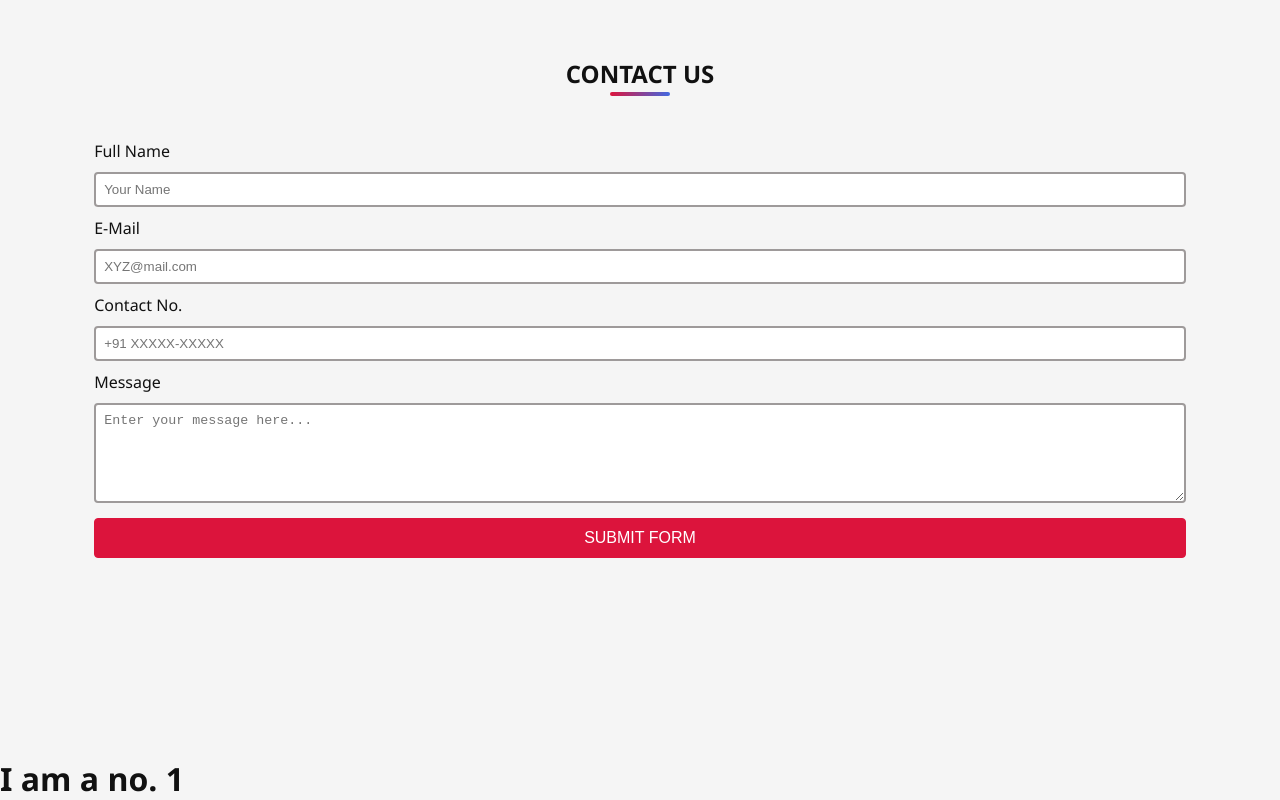
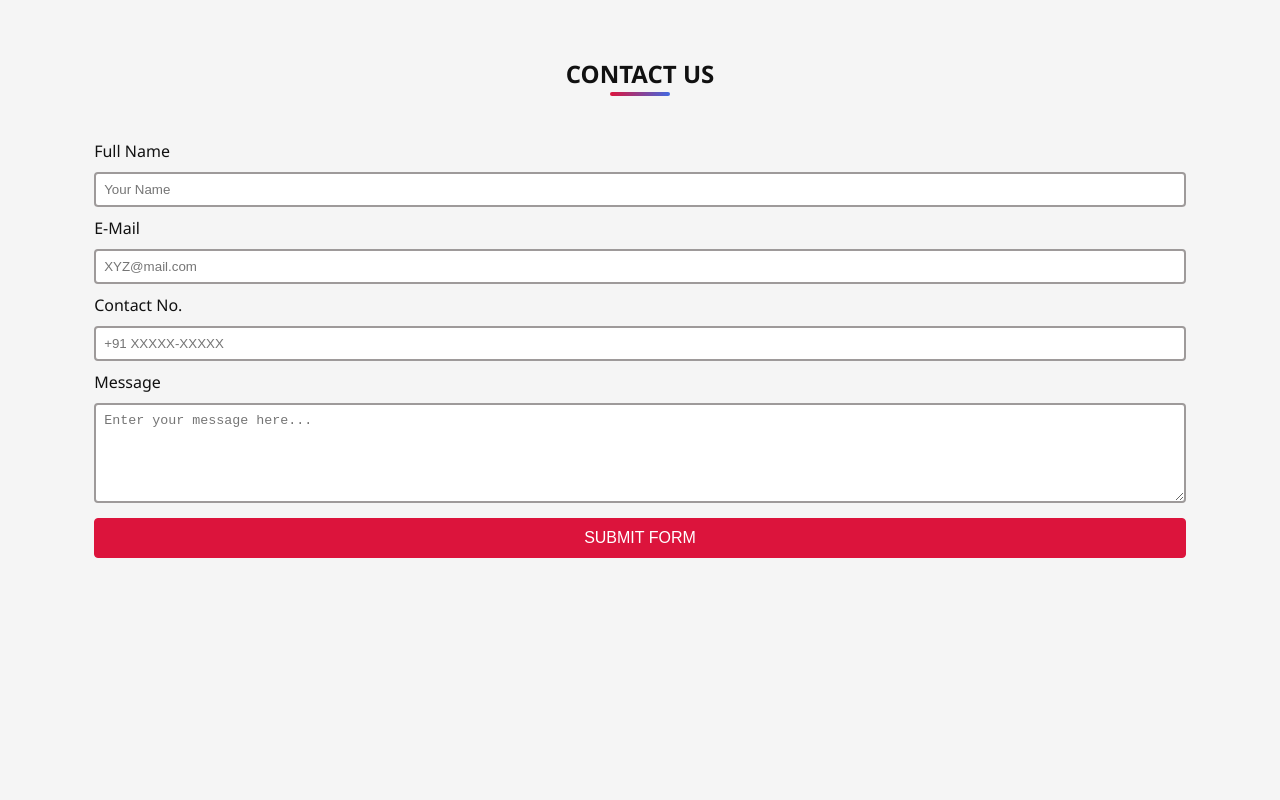
Before and after one commit to RohanJaiswalDev/flex-demo-online, a plain HTML site: page index.html in a window 1280 px wide. Shown: the part 2843-3643 px from the top of the page. After the commit the page ends 3600 px from the top, so only its background shows below. Drawn offline with Linux system fonts and the light colour scheme.

Commit message:
Final work

```diff
--- a/index.html
+++ b/index.html
@@ -6,7 +6,6 @@
     <meta name="viewport" content="width=device-width, initial-scale=1.0">
     <title>Flexbox - HTML & CSS</title>
     <link rel="stylesheet" href="style.css">
-    <link rel="stylesheet" href="after-before.css">
 </head>
 
 <body>
@@ -140,11 +139,6 @@
             </div>
         </section>
 
-        <div class="example">
-            <h1>I am a no. 1</h1>
-        </div>
-
-
     </main>
 
 
```
